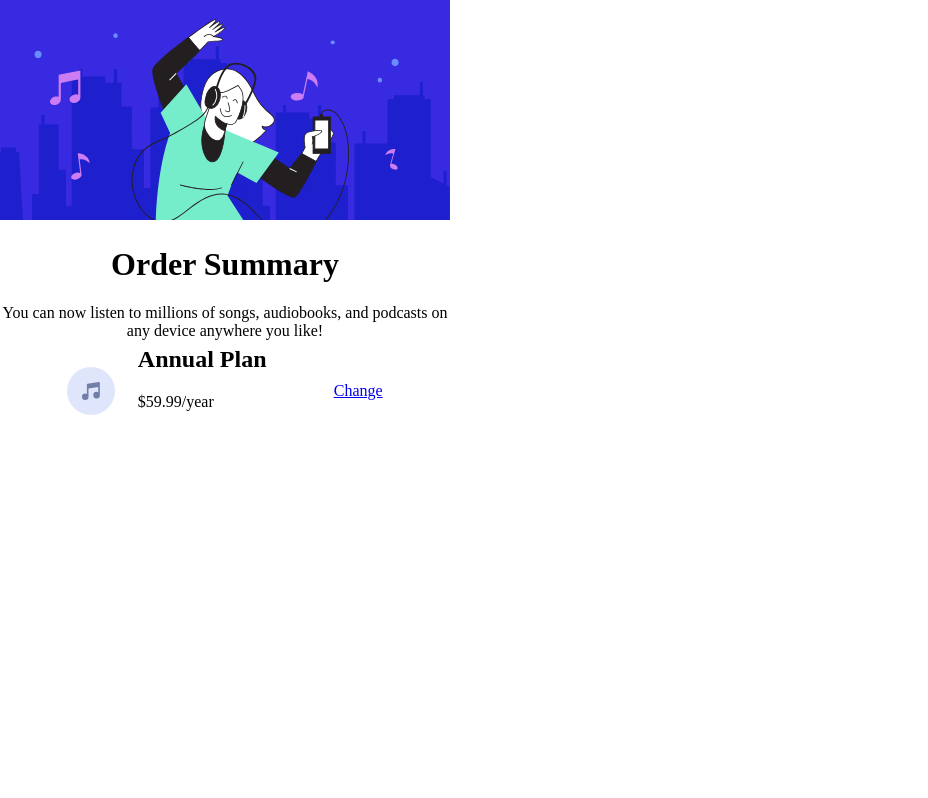
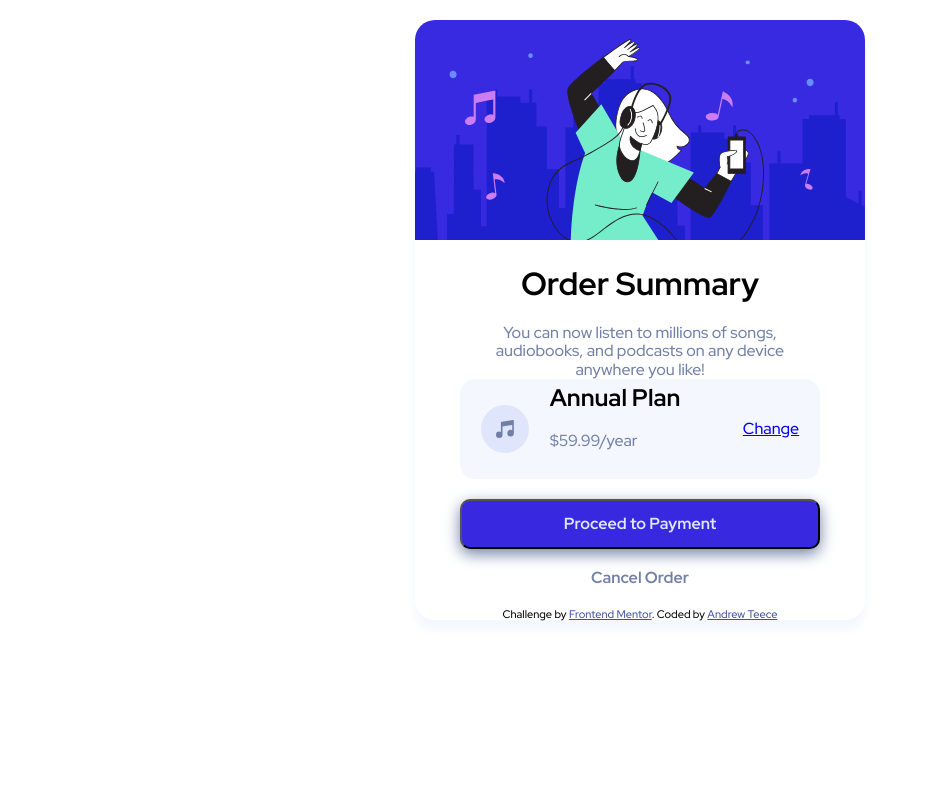
Before and after one commit to andrewteece/order_summary, a plain HTML site: page index.html in a window 1280 px wide. Shown: the top 798 px of the page, without its empty margins (0-928 px from the left). Drawn offline with Linux system fonts and the light colour scheme.

Commit message:
updated CSS styles

```diff
--- a/index.html
+++ b/index.html
@@ -1,8 +1,8 @@
 <!DOCTYPE html>
 <html lang="en">
   <head>
-    <meta charset="UTF-8" />
-    <meta name="viewport" content="width=device-width, initial-scale=1.0" />
+    <meta charset="UTF-8">
+    <meta name="viewport" content="width=device-width, initial-scale=1.0">
     <!-- displays site properly based on user's device -->
 
     <link
@@ -10,15 +10,15 @@
       type="image/png"
       sizes="32x32"
       href="./images/favicon-32x32.png"
-    />
-    <link rel="stylesheet" href="./normalize.css" />
-    <link rel="stylesheet" href="style.css" />
-    <link rel="preconnect" href="https://fonts.googleapis.com" />
-    <link rel="preconnect" href="https://fonts.gstatic.com" crossorigin />
+    >
+    <link rel="stylesheet" href="./normalize.css">
+    <link rel="stylesheet" href="style.css">
+    <link rel="preconnect" href="https://fonts.googleapis.com">
+    <link rel="preconnect" href="https://fonts.gstatic.com" crossorigin>
     <link
       href="https://fonts.googleapis.com/css2?family=Red+Hat+Display:wght@500;700;900&display=swap"
       rel="stylesheet"
-    />
+    >
     <title>Frontend Mentor | Order summary card</title>
   </head>
   <body>
@@ -38,7 +38,7 @@
       </div>
 
       <div class="plan">
-        <img src="./images/icon-music.svg" alt="music note symbol" />
+        <img src="./images/icon-music.svg" alt="music note symbol">
         <div class="text">
           <h2>Annual Plan</h2>
           <p>$59.99/year</p>
--- a/style.css
+++ b/style.css
@@ -1,6 +1,7 @@
 body {
     text-align: center;
     font-size: 1em;
+    font-family: 'Red Hat Display', sans-serif;
 }
 
 h2 {
@@ -9,10 +10,12 @@ h2 {
 
 p {
    margin-bottom: 0px;
+   color: hsl(224, 23%, 55%);
 }
 
 img {
     margin: auto;
+    border-radius: 20px 20px 0px 0px;
 }
 
 a {
@@ -21,11 +24,14 @@ a {
 
 .card {
     max-width: 450px;
-    height: 550px;
+    margin: 20px auto;
+    border-radius: 20px;
+    box-shadow: 0px 10px 10px hsl(225, 100%, 98%);
 }
 
 .order {
-
+    width: 80%;
+    margin: auto;
 }
 
 .plan {
@@ -34,20 +40,46 @@ a {
     height: 100px;
     width: 80%;
     margin: auto;
+    background-color: hsl(225, 100%, 98%);
+    border-radius: 15px;
 }
 
 .text {
     text-align: left;
 }
 
+.text a {
+    font-weight: 700;
+}
+
 .button {
-    margin: 80%;
+    width: 80%;
+    height: 50px;
+    margin: 20px auto;
+    border-radius: 10px;
+    background-color: hsl(245, 75%, 52%);
+    box-shadow: 0px 5px 15px hsl(224, 23%, 55%);
+}
+
+.button a {
+    color: hsl(225, 100%, 94%);
+    text-decoration: none;
+    font-weight: 700;
+}
+
+.cancel a {
+    text-decoration: none;
+    color: hsl(224, 23%, 55%);
+    margin-top: 20px;
+    font-weight: 700;
 }
 
 .attribution {
     font-size: 11px;
     text-align: center;
+    margin-top: 20px;
   }
   .attribution a {
     color: hsl(228, 45%, 44%);
+
   }
```
